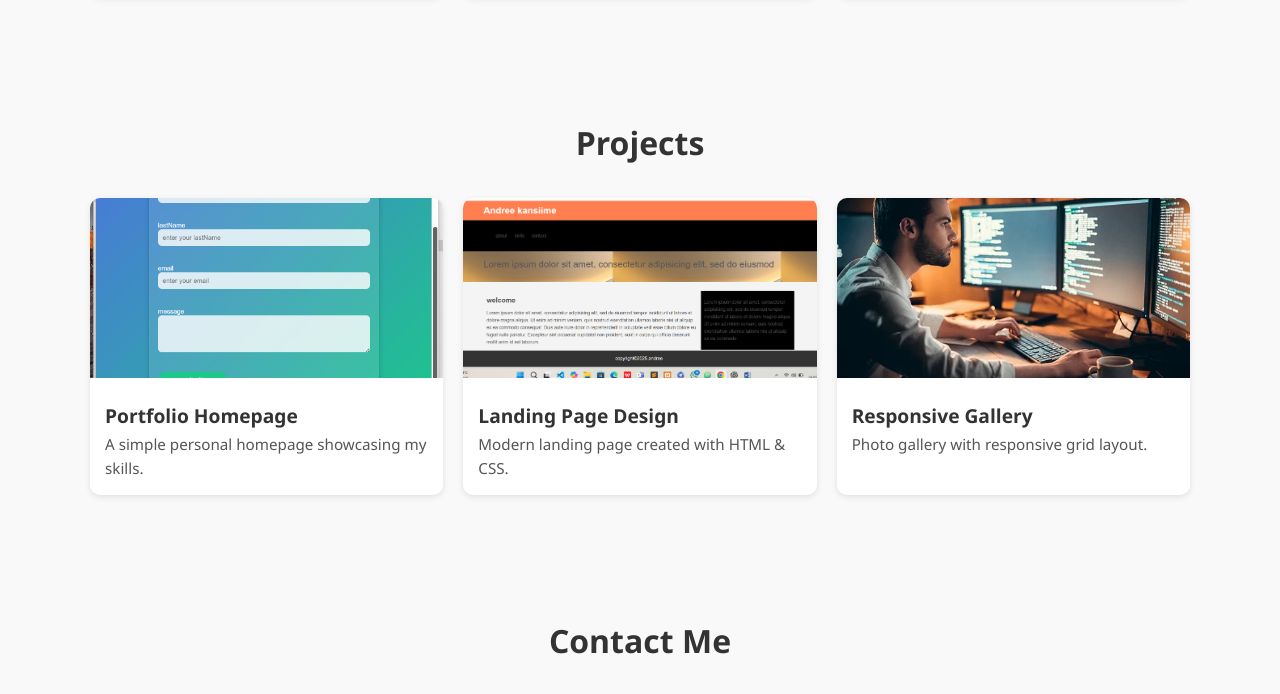
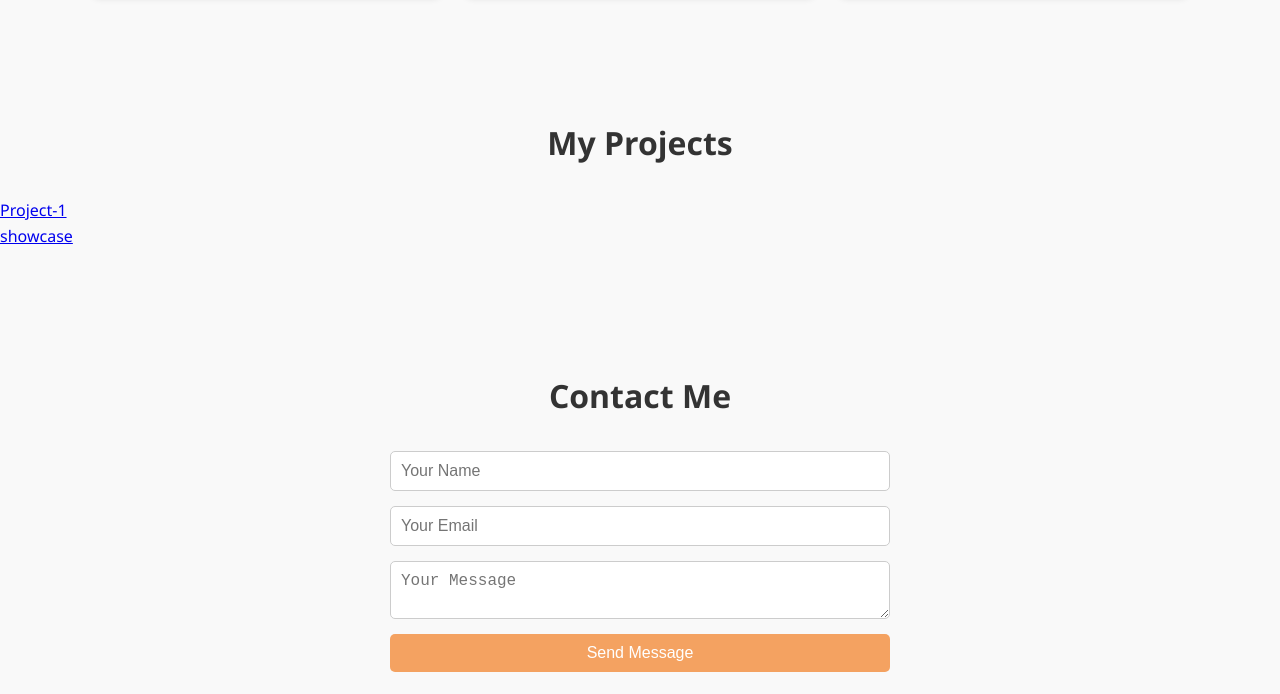
Before and after one commit to andree969/showcase, a plain HTML site: page index.html in a window 1280 px wide. Shown: the part 980-1674 px from the top of the page. Drawn offline with Linux system fonts and the light colour scheme.

Commit message:
added project links under project nav menu

```diff
--- a/index.html
+++ b/index.html
@@ -23,8 +23,11 @@
           <li><a href="#home" class="active">Home</a></li>
           <li><a href="#about">About</a></li>
           <li><a href="#skills">Skills</a></li>
-          <li><a href="#projects">Projects</a></li>
+            <li>
+            <li><a href="#projects">Projects</a></li>
+            </li>
           <li><a href="#contact">Contact</a></li>
+
         </ul>
       </div>
     </nav>
@@ -71,28 +74,14 @@
   </section>
 
   <!-- PROJECTS SECTION -->
-  <section id="projects">
-    <div class="container">
-      <h2>Projects</h2>
-      <div class="project-grid">
-        <div class="project-item">
-          <img src="images/Screenshot (93).png" alt="Project 1">
-          <h4>Portfolio Homepage</h4>
-          <p>A simple personal homepage showcasing my skills.</p>
-        </div>
-        <div class="project-item">
-          <img src="images/Screenshot (91).png" alt="Project 2">
-          <h4>Landing Page Design</h4>
-          <p>Modern landing page created with HTML & CSS.</p>
-        </div>
-        <div class="project-item">
-          <img src="images/pic.webp" alt="Project 3">
-          <h4>Responsive Gallery</h4>
-          <p>Photo gallery with responsive grid layout.</p>
-        </div>
-      </div>
-    </div>
-  </section>
+   <section id="projects">
+  <h2>My Projects</h2>
+  <ul>
+    <li><a href="https://github.com/andree969/project-1" target="_blank">Project-1</a></li>
+    <li><a href="https://github.com/andree969/showcase" target="_blank">showcase</a></li>
+  </ul>
+</section>
+
 
   <!-- CONTACT SECTION -->
   <section id="contact">
```
